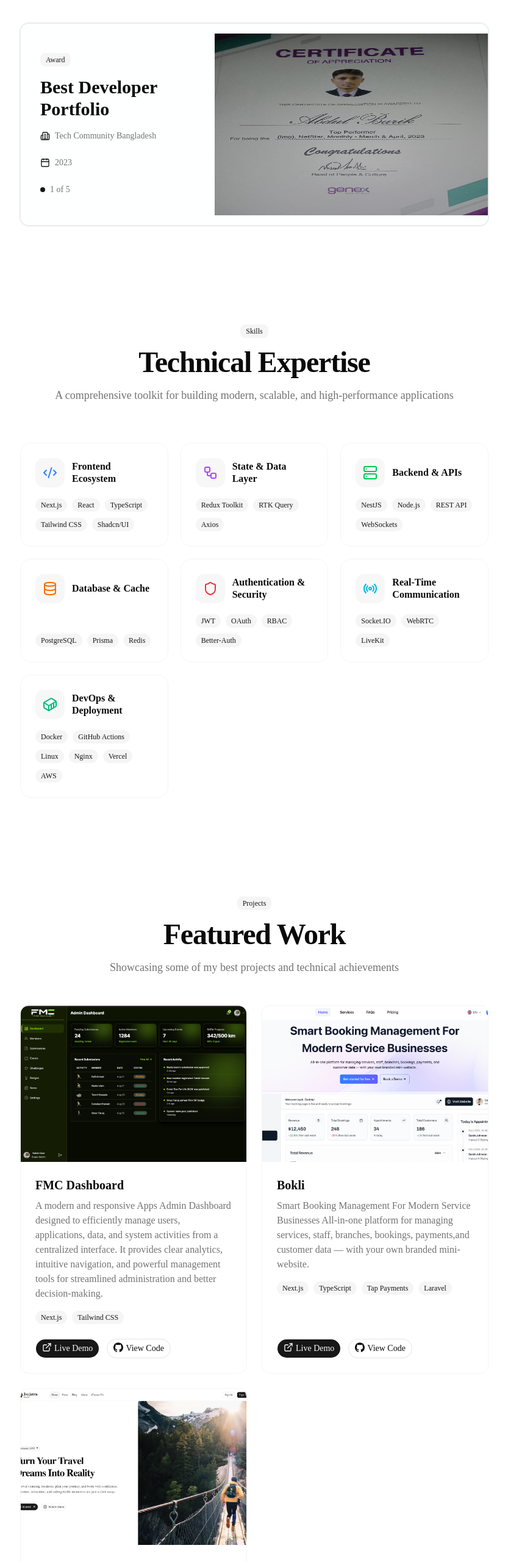
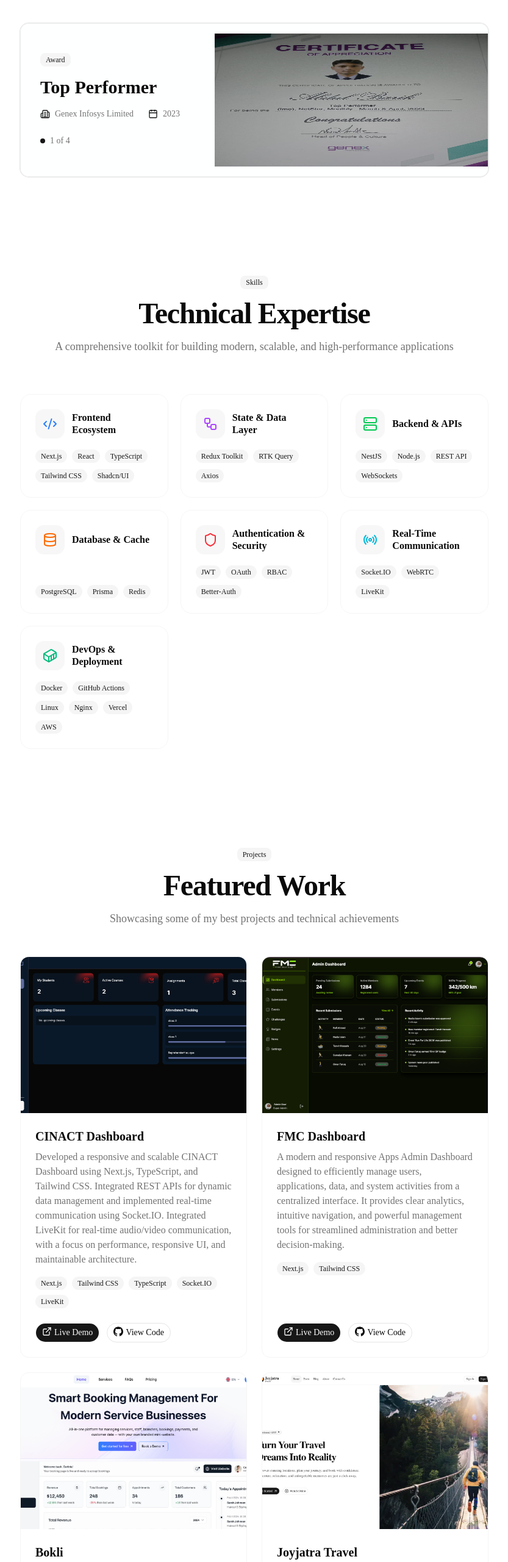
Before and after one commit to abdulbariks/portfolio-client, a Next.js app: page / in a window 1280 px wide. Shown: the part 3260-5821 px from the top of the page at 61% size, without its empty margins (223-1056 px from the left). Built offline with nearby package versions, Linux system fonts and the light colour scheme.

Commit message:
update:added CINACT Dashboard

```diff
--- a/components/home/Projects.tsx
+++ b/components/home/Projects.tsx
@@ -94,6 +94,22 @@ const Projects = () => {
 
   const projects = [
     {
+      title: "CINACT Dashboard",
+      description:
+        "Developed a responsive and scalable CINACT Dashboard using Next.js, TypeScript, and Tailwind CSS. Integrated REST APIs for dynamic data management and implemented real-time communication using Socket.IO. Integrated LiveKit for real-time audio/video communication, with a focus on performance, responsive UI, and maintainable architecture.",
+      image: "/images/projects/cinact.png",
+      technologies: [
+        "Next.js",
+        "Tailwind CSS",
+        "TypeScript",
+        "Socket.IO",
+        "LiveKit",
+      ],
+      liveUrl: "https://abbasfasaei-fo-11-a9-dcce-387-front.vercel.app",
+      githubUrl: "https://github.com/abdulbariks/cinact-dashboard",
+      slug: "CINACT Dashboard",
+    },
+    {
       title: "FMC Dashboard",
       description:
         "A modern and responsive Apps Admin Dashboard designed to efficiently manage users, applications, data, and system activities from a centralized interface. It provides clear analytics, intuitive navigation, and powerful management tools for streamlined administration and better decision-making.",
--- a/data/achievements.json
+++ b/data/achievements.json
@@ -1,8 +1,8 @@
 [
   {
     "label": "Award",
-    "title": "Best Developer Portfolio",
-    "organization": "Tech Community Bangladesh",
+    "title": "Top Performer",
+    "organization": "Genex Infosys Limited",
     "Date": "2023",
     "image": "/images/Award-1.jpg"
   },
@@ -11,13 +11,6 @@
     "title": "Top Performer",
     "organization": "Genex Infosys Limited",
     "Date": "2024",
-    "image": "/globe.svg"
-  },
-  {
-    "label": "Award",
-    "title": "Top Performer",
-    "organization": "Genex Infosys Limited",
-    "Date": "2023",
     "image": "/images/Award-1.jpg"
   },
   {
@@ -26,8 +19,8 @@
     "organization": "Programming Hero",
     "Date": "2026",
     "image": "/images/level-2.png"
-  }
-  ,  {
+  },
+  {
     "label": "Certification",
     "title": "Web Development",
     "organization": "Programming Hero",
```
Also changed, not shown: public/images/projects/cinact.png (added).
